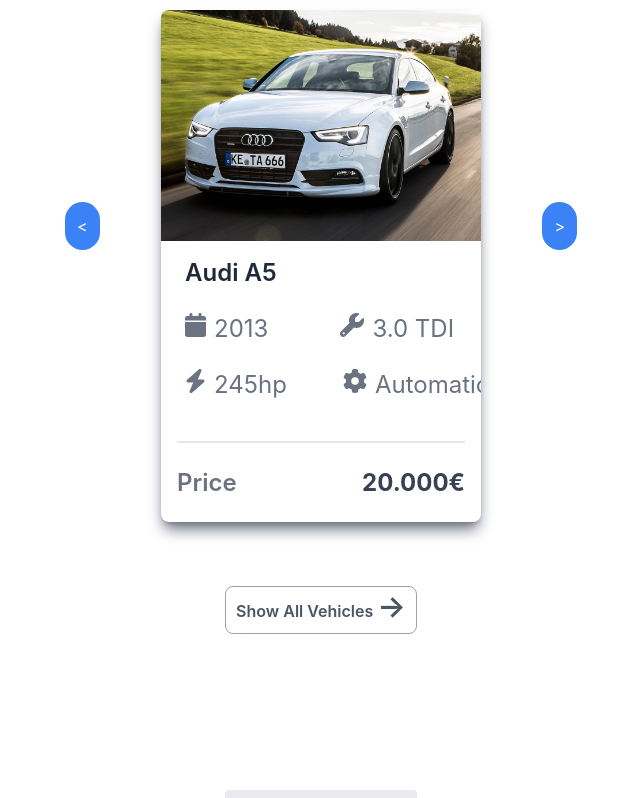
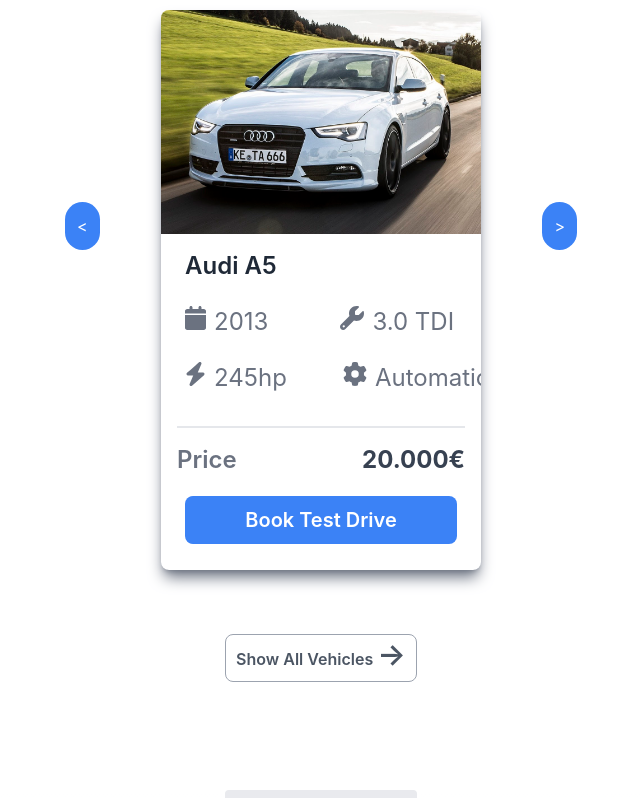
Before and after one commit to nasquez23/premium-motors, a React (Vite) app: page / in a window 1280 px wide. Shown: the part 2938-3736 px from the top of the page, without its empty margins (319-959 px from the left). Built offline with nearby package versions, Linux system fonts and the light colour scheme.

Commit message:
added a button for booking a car

```diff
--- a/src/components/CarCard.jsx
+++ b/src/components/CarCard.jsx
@@ -34,12 +34,16 @@
   const carImage = carImages[`${car.manufacturer} ${car.model}`];
 
   return (
-    <div className="w-full h-[32rem] text-left rounded-lg overflow-hidden shadow-lg shadow-gray-500">
-      <img src={carImage} className="h-[45%] w-full object-cover" alt={`${car.manufacturer} ${car.model}`} />
+    <div className="w-full h-[35rem] text-left rounded-lg overflow-hidden shadow-lg shadow-gray-500">
+      <img
+        src={carImage}
+        className="h-[40%] w-full object-cover"
+        alt={`${car.manufacturer} ${car.model}`}
+      />
       <h3 className="text-gray-800 text-2xl font-semibold my-4 pl-6">
         {car.manufacturer} {car.model}
       </h3>
-      <div className="text-gray-500 border-b-2 mx-4 pb-4 pl-2">
+      <div className="text-gray-500 border-b-2 mx-4 pb-2 pl-2">
         <div className="flex gap-2 text-2xl pt-2 pb-6">
           <FontAwesomeIcon icon={faCalendar} className="h-6" />
           {car.year}
@@ -52,7 +56,7 @@
           {car.gearbox}
         </div>
       </div>
-      <div className="flex justify-between mx-4 pt-6">
+      <div className="flex justify-between mx-4 pt-4">
         <span className="text-gray-500 text-2xl font-semibold">Price</span>
         <span className="text-gray-700 text-2xl font-bold">
           {car.price ?? car.pricePerDay}
@@ -61,6 +65,7 @@
           )}
         </span>
       </div>
+      <button className="text-white font-semibold text-xl h-12 w-[85%] mx-6 mt-5 bg-blue-500 rounded-lg hover:bg-blue-700 transition duration-300">{car.price ? 'Book Test Drive' : 'Rent Now' }</button>
     </div>
   );
 }
--- a/src/pages/Cars.jsx
+++ b/src/pages/Cars.jsx
@@ -15,7 +15,7 @@
           ))}
         </div>
         <Title title="Cars For Rent" />
-        <div className="w-3/4 mx-auto grid grid-cols-3 gap-6 mt-20 mb-32">
+        <div className="w-3/4 mx-auto grid grid-cols-3 gap-8 mt-20 mb-32">
           {carsForRent.map((car, index) => (
             <CarCard key={index} car={car} />
           ))}
```
